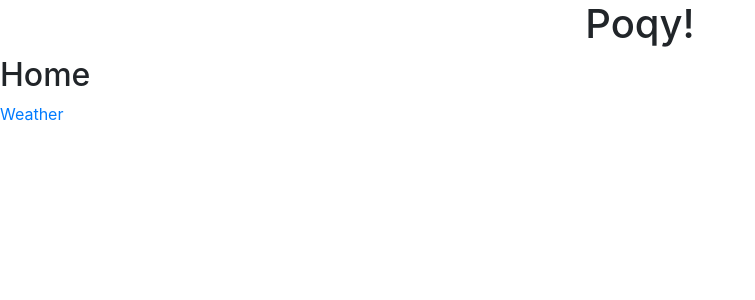
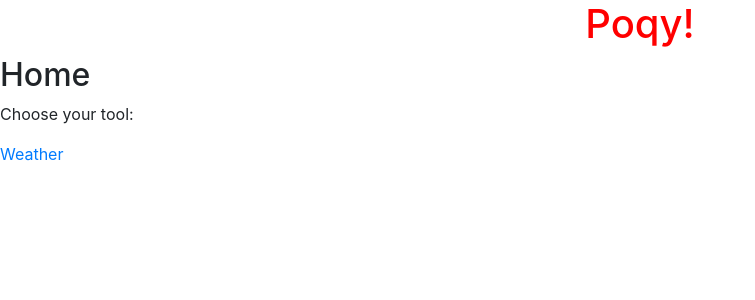
Before and after one commit to Vicropht/poqy, an Angular app: page / in a window 1280 px wide. Shown: the top 300 px of the page, without its empty margins (0-755 px from the left). Built offline with nearby package versions, Linux system fonts and the light colour scheme.

Commit message:
Add some styling

```diff
--- a/src/app/app.component.html
+++ b/src/app/app.component.html
@@ -1,5 +1,5 @@
 <header class="text-center">
-  <h1>Poqy!</h1>
+  <h1><a class="no-link" routerLink="">Poqy!</a></h1>
 </header>
 
 <router-outlet></router-outlet>
--- a/src/app/app.component.scss
+++ b/src/app/app.component.scss
@@ -0,0 +1,8 @@
+.no-link {
+  color: red;
+  text-decoration: none;
+
+  &:hover {
+    font-style: italic;
+  }
+}
--- a/src/app/home/home.component.html
+++ b/src/app/home/home.component.html
@@ -1,2 +1,3 @@
 <h2>Home</h2>
+<p>Choose your tool: </p>
 <a routerLink="/weather">Weather</a>
```
